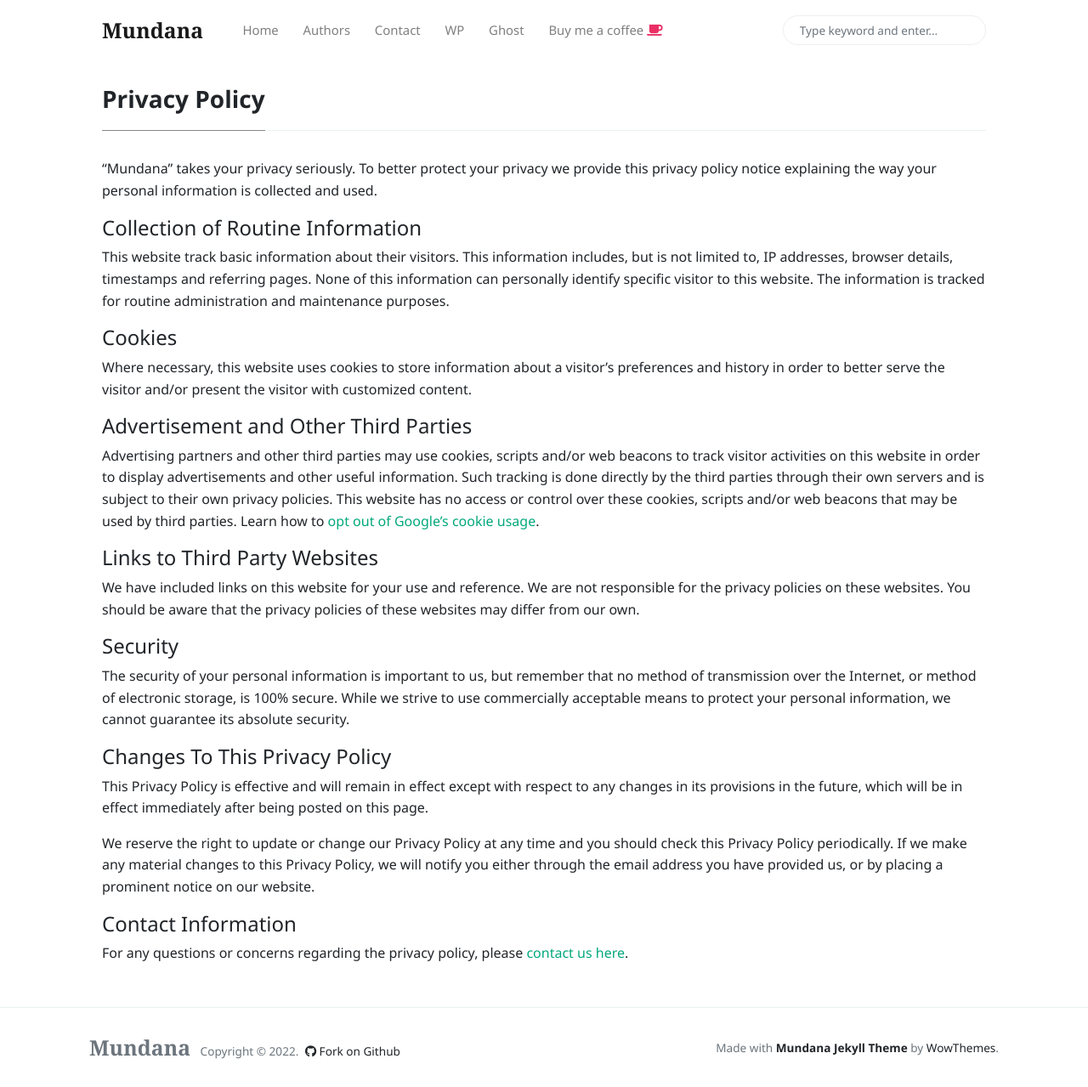
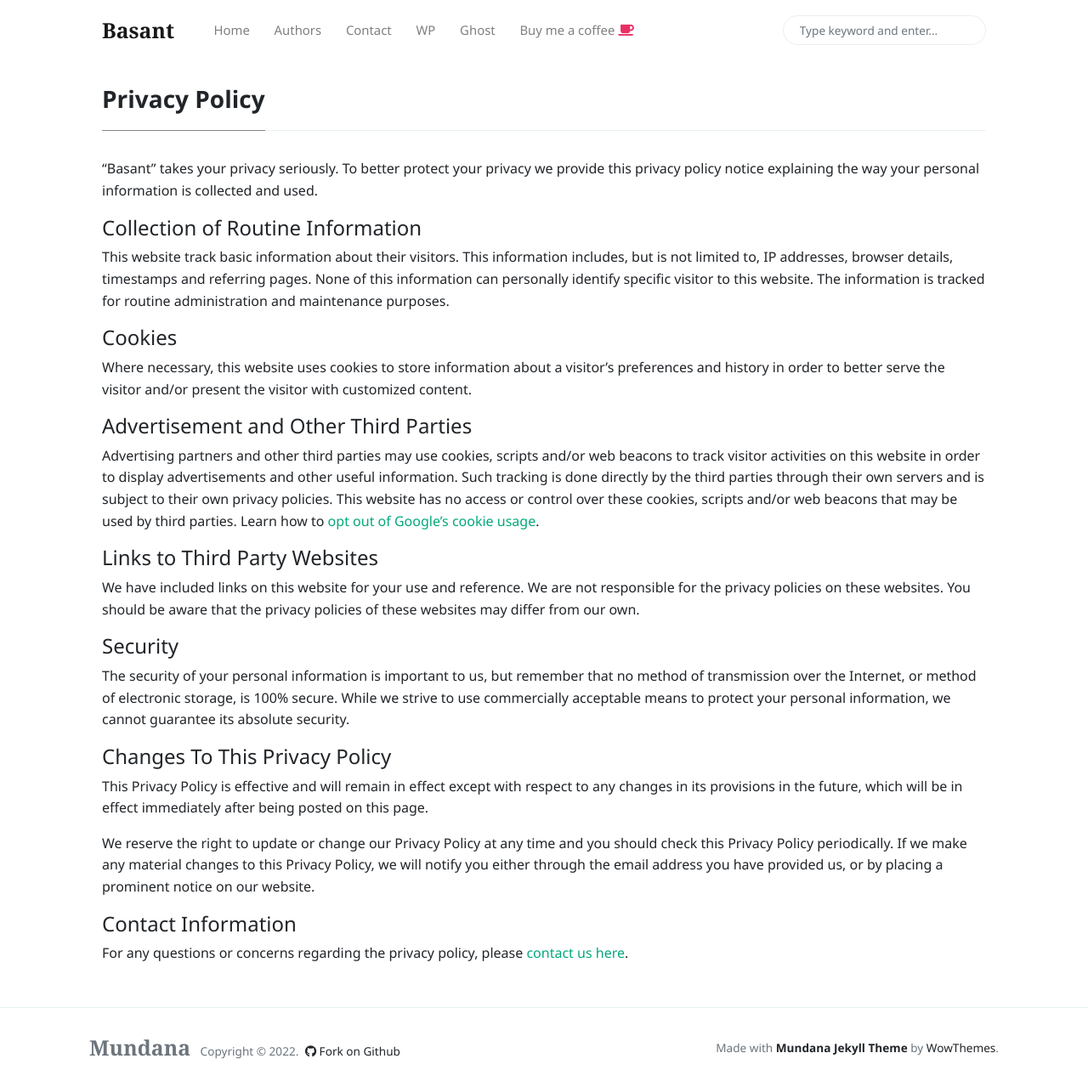
Before and after one commit to tara61062/tara61062.github.io, a Jekyll site: the page built from _pages/privacy-policy.md, in a window 1280 px wide and 1279 px high. Shown: the whole window at 85% size. Built offline with Jekyll 4.4.1, drawn with Linux system fonts in a browser that asks for light colours; nearby versions of some CDN libraries.

Commit message:
Update _config.yml

```diff
--- a/_config.yml
+++ b/_config.yml
@@ -1,6 +1,6 @@
 # Site
-name: 'Mundana'
-description: 'Mundana is a free Jekyll theme for awesome people like you, Medium like.'
+name: 'Basant'
+description: 'Blog by Basant.'
 logo: 'assets/images/logo.png'
 favicon: 'assets/images/favicon.ico'
 baseurl: '/mundana-theme-jekyll'
```
